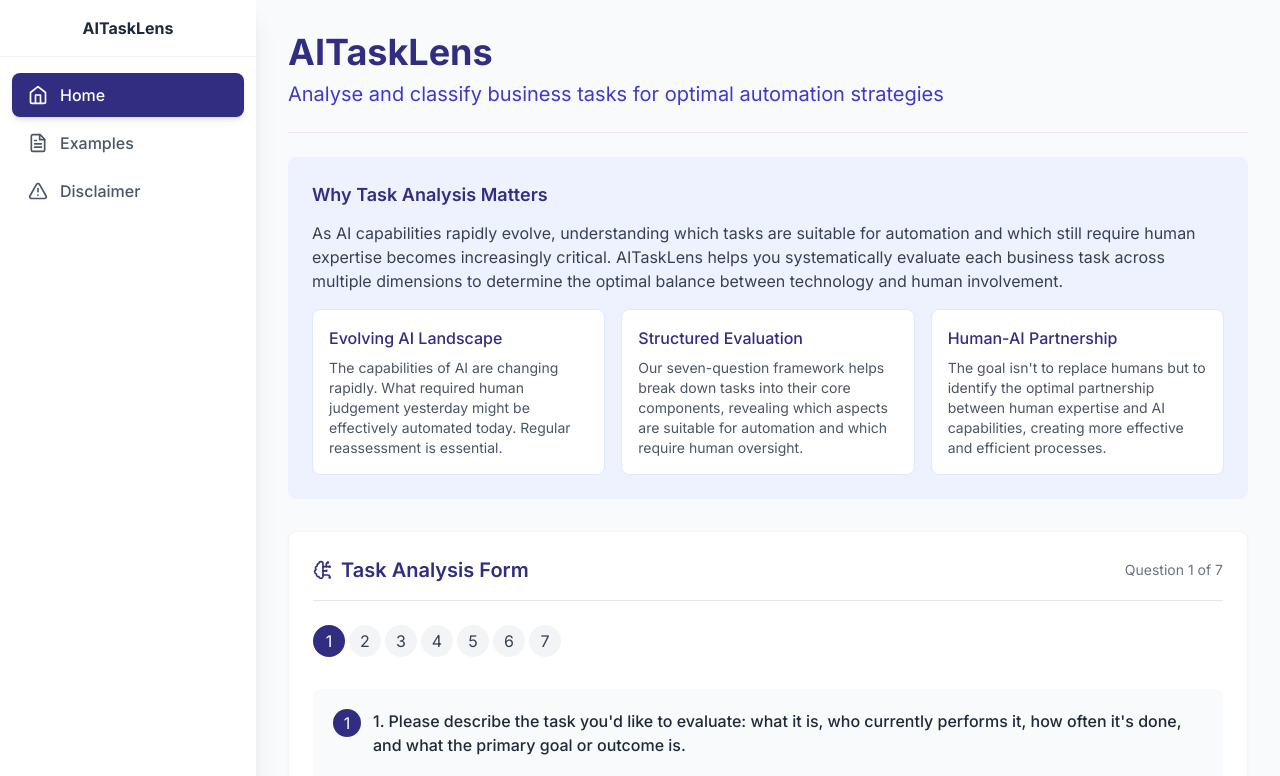
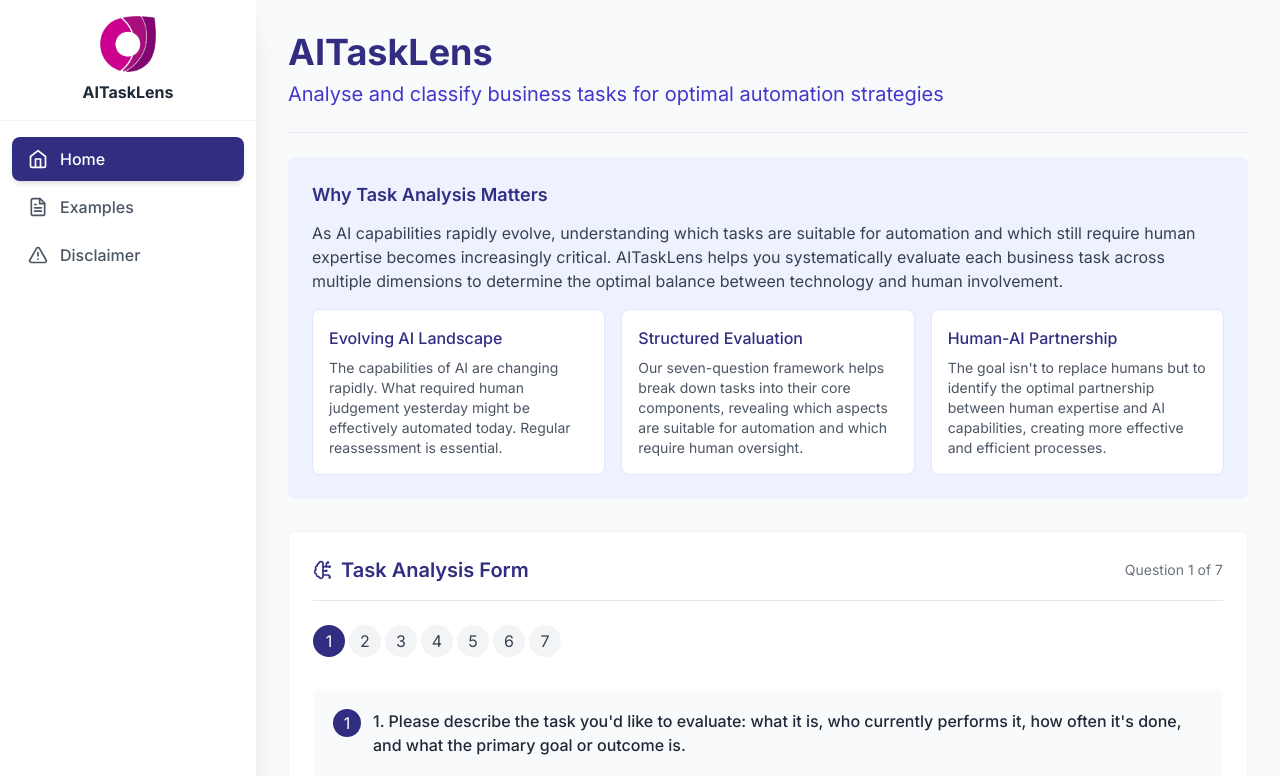
Before and after one commit to DrPBaksh/AITaskLens_v2, a React (Create React App) app: page / in a window 1280 px wide. Shown: the top 776 px of the page. Built offline with nearby package versions, Linux system fonts and the light colour scheme; sample sign-in values are in the browser's storage.

Commit message:
Add logo back to the top left of navigation bar

```diff
--- a/src/components/Layout.jsx
+++ b/src/components/Layout.jsx
@@ -36,7 +36,26 @@ const Layout = () => {
       {/* Sidebar for desktop - more compact */}
       <aside className="hidden md:flex flex-col w-64 bg-white shadow-xl z-10">
         <div className="p-4 border-b border-gray-100 flex flex-col items-center">
-          <h1 className="text-base font-bold text-gray-800 text-center">
+          <div className="h-14 w-14 flex items-center justify-center">
+            <img
+              src="/logo.png"
+              alt="AITaskLens Logo"
+              className="h-full w-full object-contain"
+              onError={(e) => {
+                // Fallback if image doesn't load
+                e.target.style.display = "none";
+                document.getElementById("fallback-logo-desktop").style.display = "flex";
+              }}
+            />
+            <div
+              id="fallback-logo-desktop"
+              className="h-12 w-12 bg-indigo-800 rounded-lg flex items-center justify-center text-white"
+              style={{ display: "none" }}
+            >
+              <span className="text-lg font-bold">AI</span>
+            </div>
+          </div>
+          <h1 className="mt-2 text-base font-bold text-gray-800 text-center">
             AITaskLens
           </h1>
         </div>
@@ -109,6 +128,25 @@ const Layout = () => {
             onClick={e => e.stopPropagation()}
           >
             <div className="flex flex-col items-center mb-6">
+              <div className="h-14 w-14 flex items-center justify-center">
+                <img
+                  src="/logo.png"
+                  alt="AITaskLens Logo"
+                  className="h-full w-full object-contain"
+                  onError={(e) => {
+                    // Fallback if image doesn't load
+                    e.target.style.display = "none";
+                    document.getElementById("fallback-logo-mobile").style.display = "flex";
+                  }}
+                />
+                <div
+                  id="fallback-logo-mobile"
+                  className="h-12 w-12 bg-indigo-800 rounded-lg flex items-center justify-center text-white"
+                  style={{ display: "none" }}
+                >
+                  <span className="text-lg font-bold">AI</span>
+                </div>
+              </div>
               <h1 className="mt-2 text-xl font-bold text-gray-800">AITaskLens</h1>
               <button
                 onClick={toggleMenu}
```
